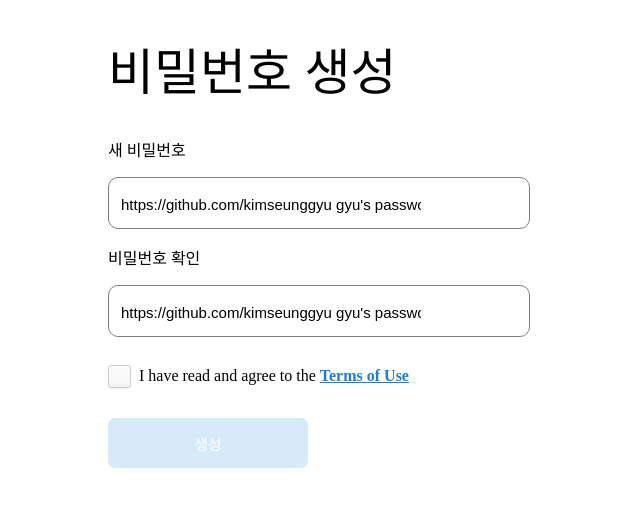
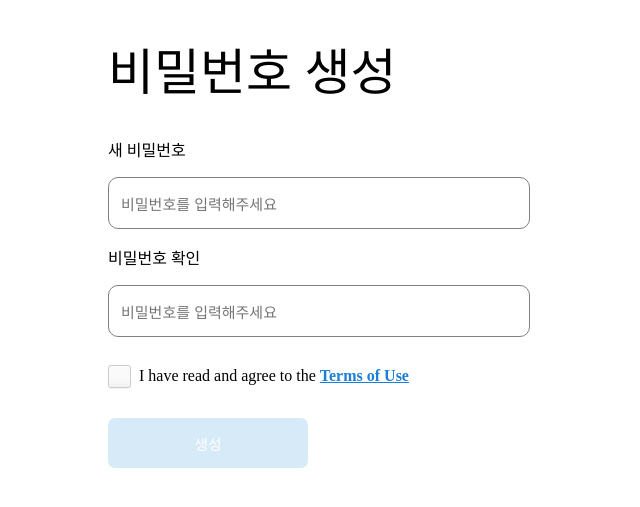
Before and after one commit to KIMSEUNGGYU/betamask, a Flask app: page /signup in a window 1280 px wide. Shown: the part 182-689 px from the top of the page, without its empty margins (0-640 px from the left). Run offline with Flask 2, Linux system fonts and the light colour scheme.

Commit message:
[refactor] 회원가입 Input 폼에 value 값 제거

```diff
--- a/develop/betamask/templates/signup.html
+++ b/develop/betamask/templates/signup.html
@@ -36,22 +36,16 @@
           <div class="container-input">
             <p>새 비밀번호</p>
             <div class="input-border">
-              <input
-                placeholder="비밀번호를 입력해주세요"
-                id="password"
-                value="https://github.com/kimseunggyu gyu's password"
-              />
+              <input placeholder="비밀번호를 입력해주세요" id="password" />
+              <!-- value="https://github.com/kimseunggyu gyu's password" -->
             </div>
           </div>
 
           <div class="container-input">
             <p>비밀번호 확인</p>
             <div class="input-border">
-              <input
-                placeholder="비밀번호를 입력해주세요"
-                id="re-password"
-                value="https://github.com/kimseunggyu gyu's password"
-              />
+              <input placeholder="비밀번호를 입력해주세요" id="re-password" />
+              <!-- value="https://github.com/kimseunggyu gyu's password" -->
             </div>
           </div>
         </div>
```
